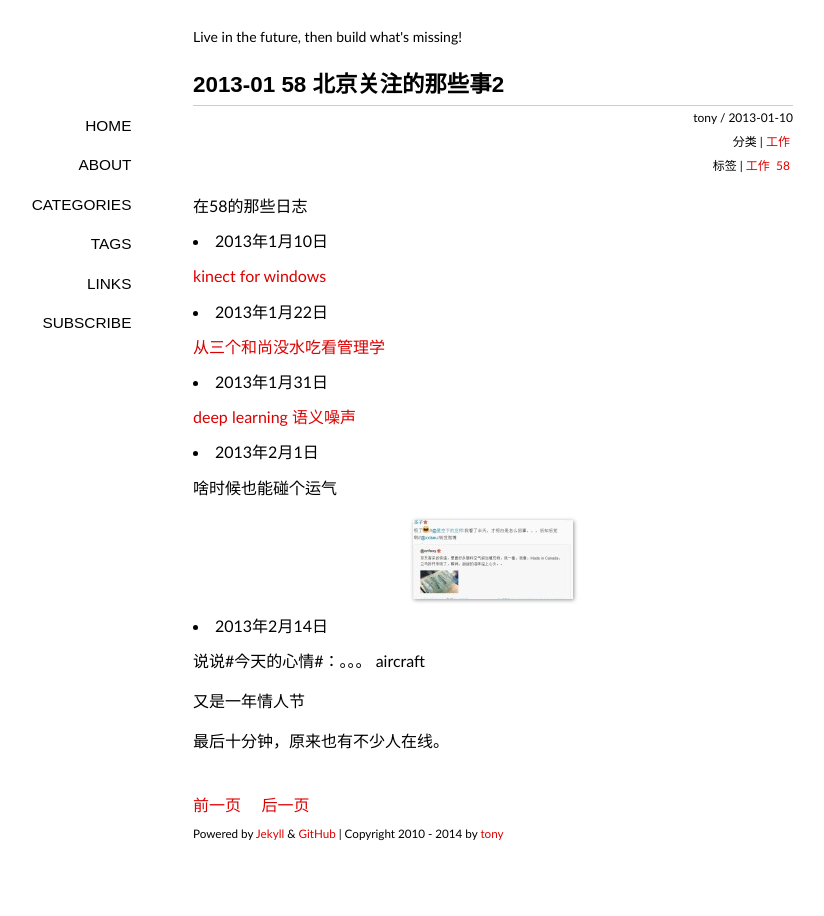
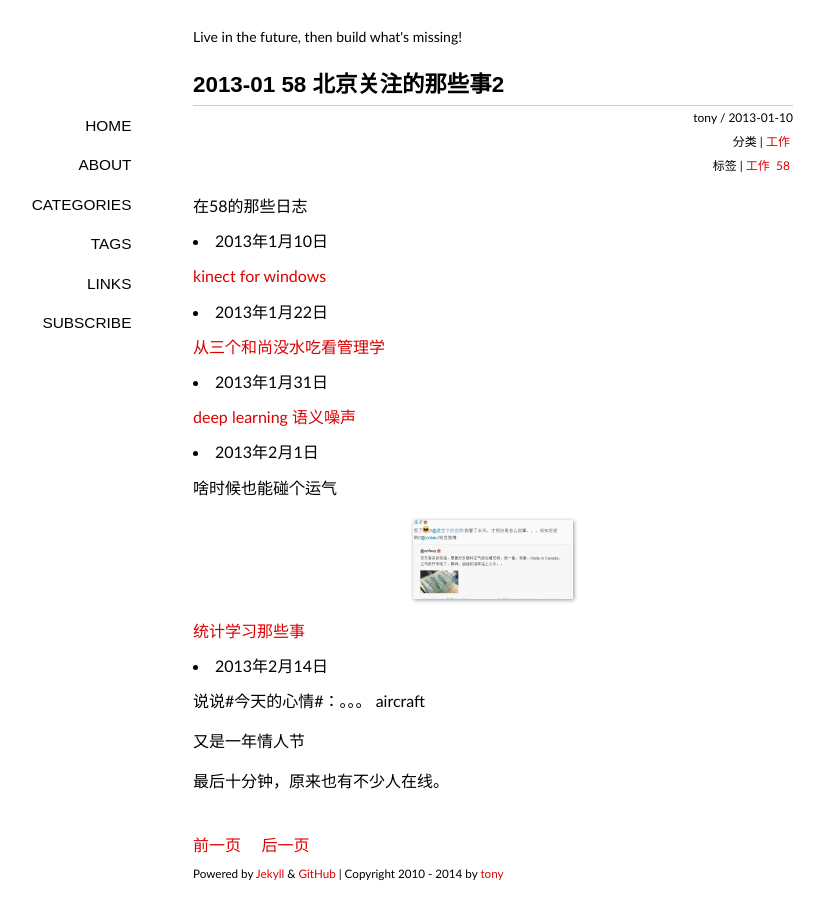
Before and after one commit to tonyskywalker/tonyskywalker.github.io, a Jekyll site: the page built from _posts/2013-01-10-life-focus-2.md, in a window 1280 px wide. Shown: the whole page, without its empty margins (147-971 px from the left). Built offline with Jekyll 4.4.1, drawn with Linux system fonts in a browser that asks for light colours; some web fonts are replaced; Markdown is read by kramdown in place of the engine named in the settings; comment, search, counter and statistics services are not loaded.

```diff
--- a/_posts/2013-01-10-life-focus-2.md
+++ b/_posts/2013-01-10-life-focus-2.md
@@ -25,6 +25,8 @@
 
 ![加拿大的空气](/images/2013-02-01-canada-air.jpeg)
 
+[统计学习那些事](http://www.cvchina.info/2011/07/08/%E7%BB%9F%E8%AE%A1%E5%AD%A6%E4%B9%A0%E9%82%A3%E4%BA%9B%E4%BA%8B/)
+
 - 2013年2月14日
 
 说说#今天的心情#：。。。 aircraft
```
